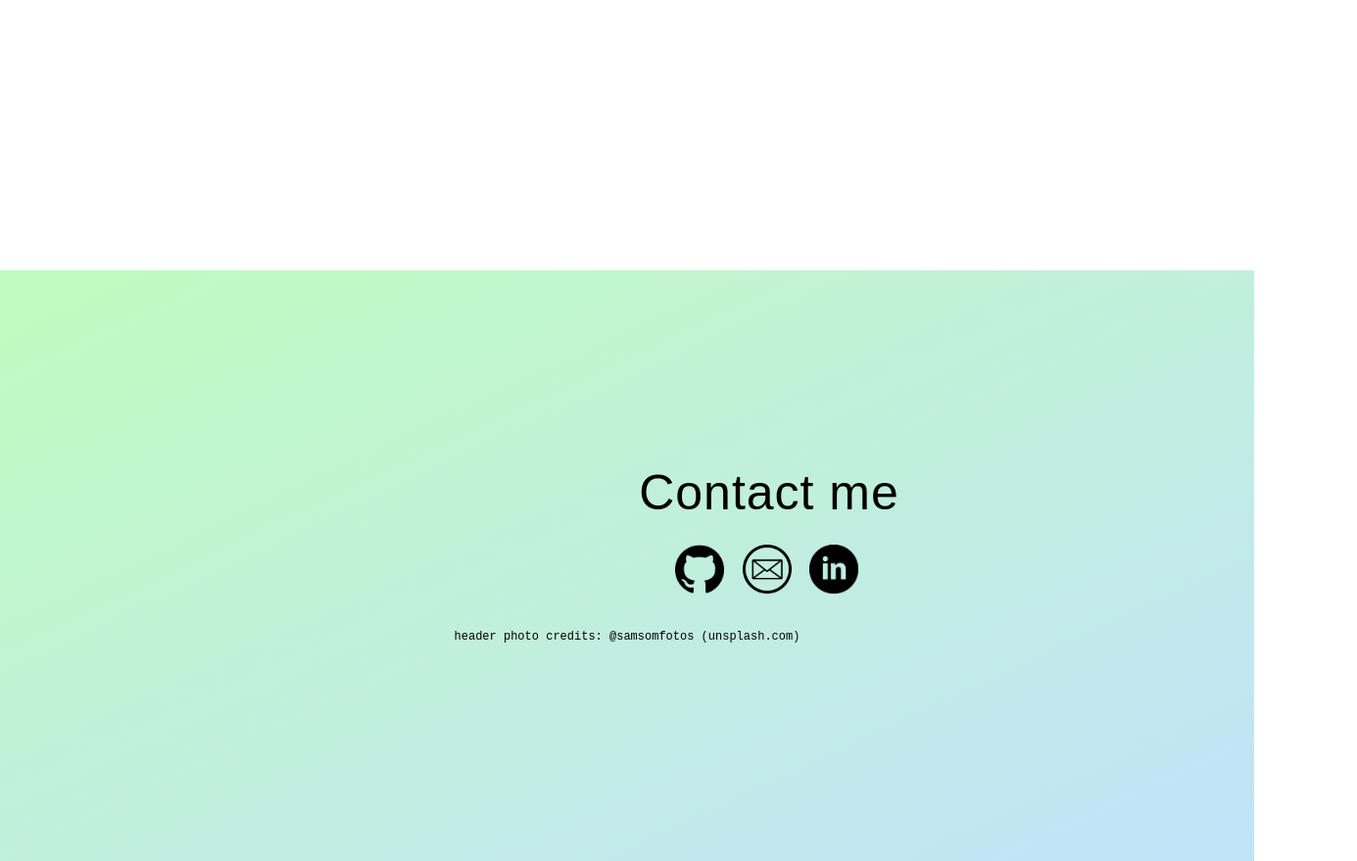
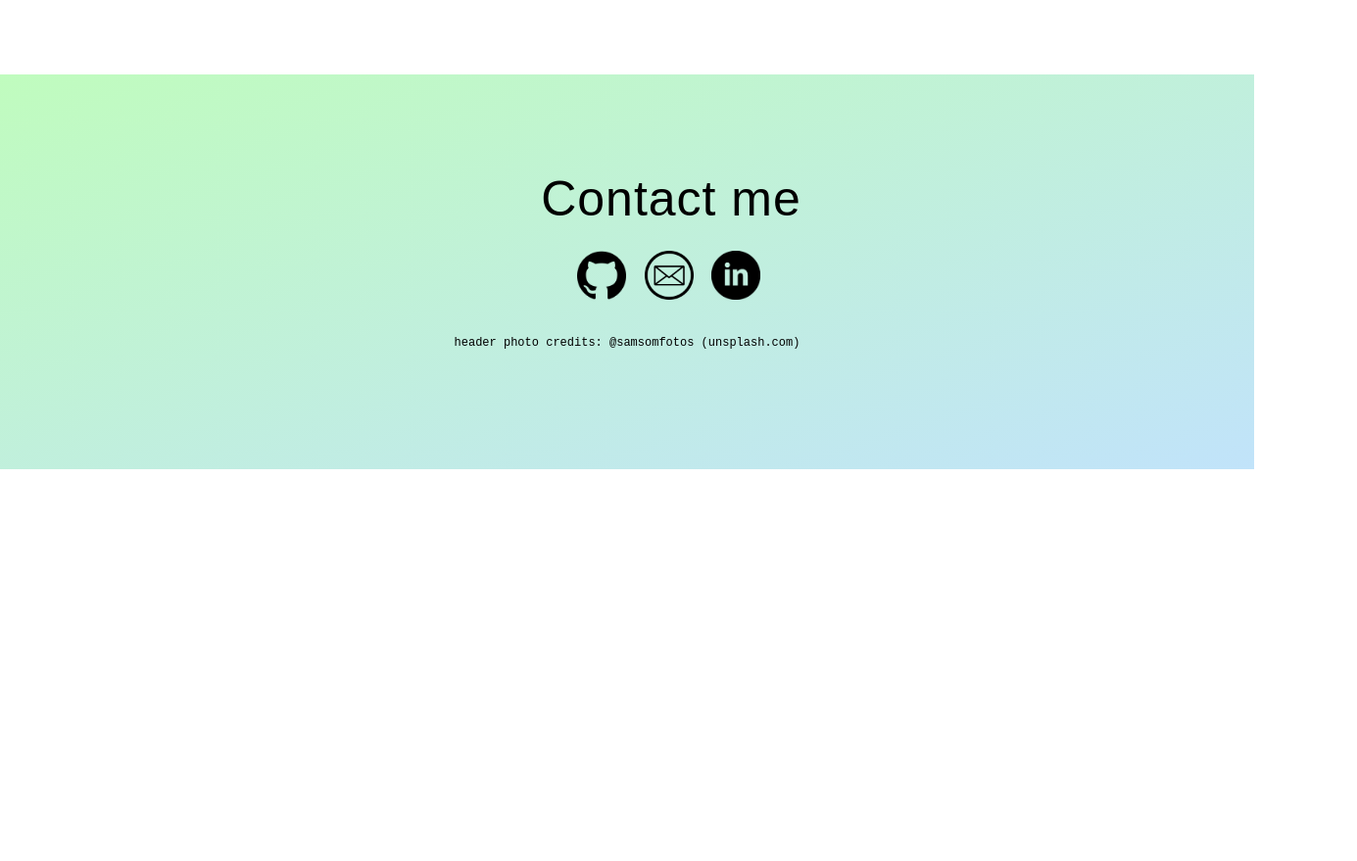
Before and after one commit to sarahl176/sarahl176.github.io, a plain HTML site: page index.html in a window 1280 px wide. Shown: the part 3217-4096 px from the top of the page at 98% size, 1385 px wide, since content can reach past the window. After the commit the page ends 3696 px from the top, so only its background shows below. Drawn offline with Linux system fonts and the light colour scheme.

Commit message:
Fixed padding

```diff
--- a/css/style.css
+++ b/css/style.css
@@ -237,7 +237,7 @@ font-size:100px;
     padding: 5px;
 }
 section {
-padding:200px
+padding:100px
 }
 section h2 {
 font-size:50px
```
